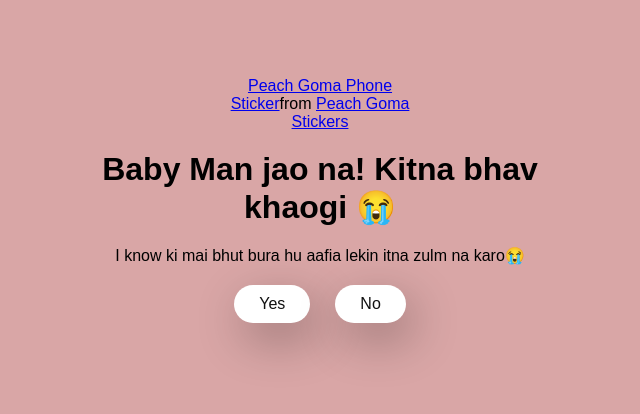
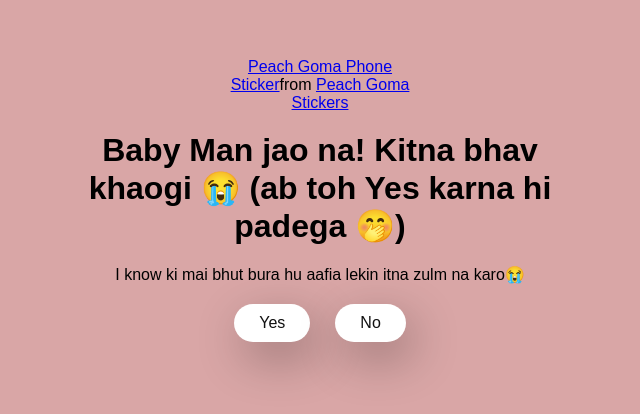
Before and after one commit to merikuchupuchu/sorry-babu, a plain HTML site: page no3.html in a window 1280 px wide. Shown: the part 200-614 px from the top of the page, without its empty margins (320-960 px from the left). Drawn offline with Linux system fonts and the light colour scheme; a script that the page names is missing.

Commit message:
Update no3.html

```diff
--- a/no3.html
+++ b/no3.html
@@ -18,7 +18,7 @@
     </div>
     <script type="text/javascript" async src="https://tenor.com/embed.js"></script>
 
-    <h1>Baby Man jao na! Kitna bhav khaogi 😭</h1>
+    <h1>Baby Man jao na! Kitna bhav khaogi 😭 (ab toh Yes karna hi padega 🤭)</h1>
     <p>I know ki mai bhut bura hu aafia lekin itna zulm na karo😭</p>
 
     <div class="btn">
```
